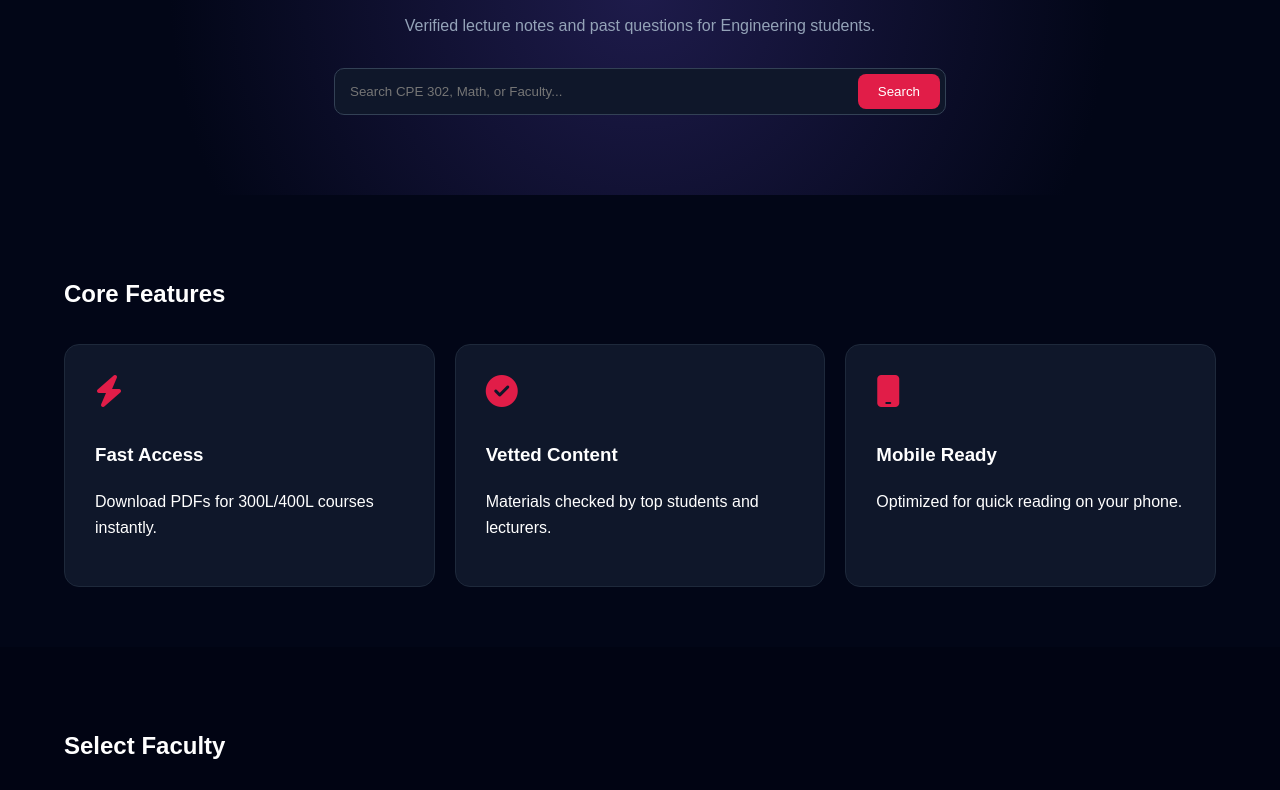
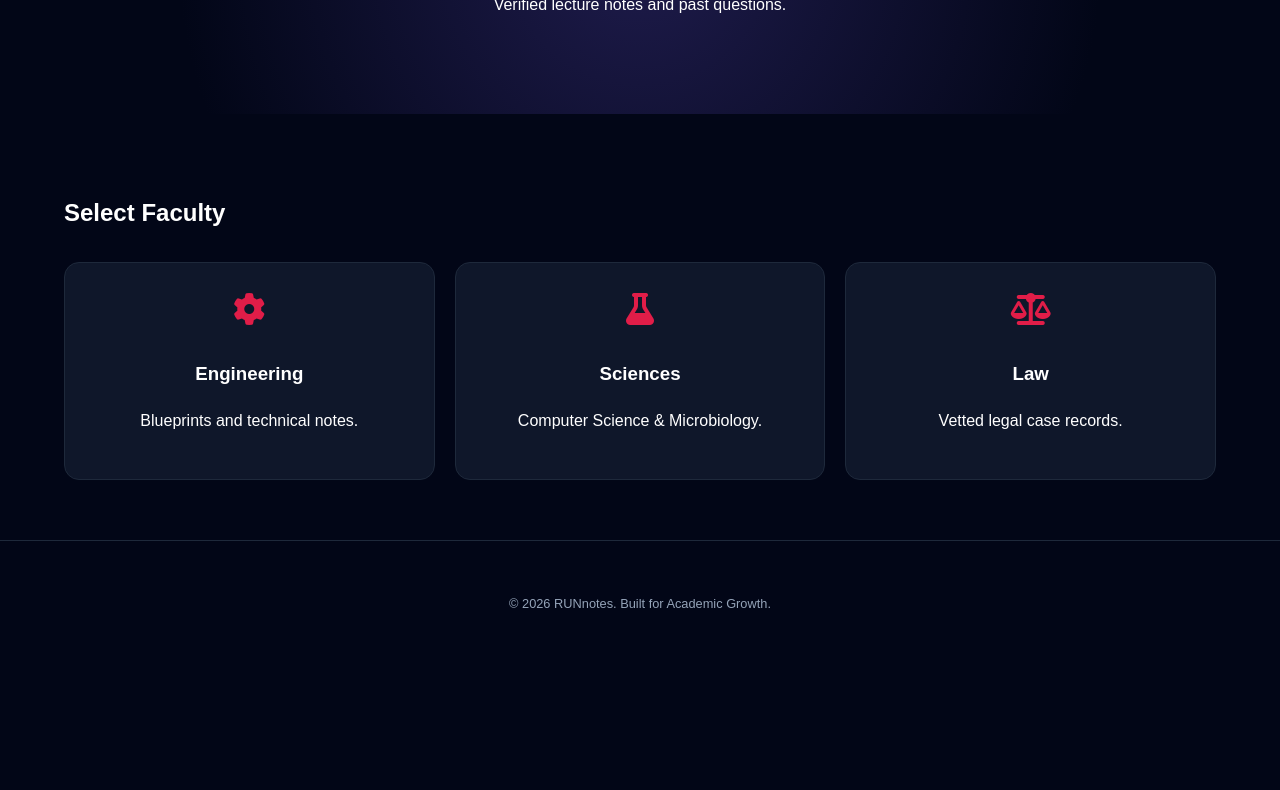
Before and after one commit to runnotes15/run-notes, a plain HTML site: page index.html in a window 1280 px wide. Shown: the part 292-1082 px from the top of the page. After the commit the page ends 959 px from the top, so only its background shows below. Drawn offline with Linux system fonts and the light colour scheme.

Commit message:
Update index.html

```diff
--- a/index.html
+++ b/index.html
@@ -21,7 +21,6 @@
             line-height: 1.6;
         }
 
-        /* Nav */
         nav {
             display: flex;
             justify-content: space-between;
@@ -36,10 +35,6 @@
         .logo { font-size: 1.5rem; font-weight: bold; text-decoration: none; color: white; }
         .logo span { color: var(--red); }
 
-        .nav-links a { color: var(--gray); text-decoration: none; margin-left: 20px; font-size: 0.9rem; }
-        .nav-links a:hover { color: var(--red); }
-
-        /* Hero */
         header {
             padding: 80px 5%;
             text-align: center;
@@ -48,37 +43,7 @@
 
         h1 { font-size: 3rem; margin-bottom: 10px; }
         h1 span { color: var(--red); }
-        header p { color: var(--gray); margin-bottom: 30px; }
 
-        .search-bar {
-            max-width: 600px;
-            margin: 0 auto;
-            display: flex;
-            background: var(--card);
-            padding: 5px;
-            border-radius: 10px;
-            border: 1px solid #334155;
-        }
-
-        .search-bar input {
-            flex: 1;
-            background: none;
-            border: none;
-            color: white;
-            padding: 10px;
-            outline: none;
-        }
-
-        .search-bar button {
-            background: var(--red);
-            border: none;
-            color: white;
-            padding: 10px 20px;
-            border-radius: 8px;
-            cursor: pointer;
-        }
-
-        /* Sections */
         section { padding: 60px 5%; }
         .grid {
             display: grid;
@@ -93,12 +58,23 @@
             border-radius: 15px;
             border: 1px solid #1e293b;
             transition: 0.3s;
+            cursor: pointer;
+            text-align: center;
         }
 
         .card:hover { border-color: var(--red); transform: translateY(-5px); }
         .card i { color: var(--red); font-size: 2rem; margin-bottom: 15px; }
 
-        /* Footer */
+        /* Loading Style */
+        .loading-text {
+            color: var(--red);
+            font-weight: bold;
+            display: flex;
+            flex-direction: column;
+            align-items: center;
+            gap: 10px;
+        }
+
         footer {
             text-align: center;
             padding: 40px;
@@ -106,70 +82,33 @@
             color: var(--gray);
             font-size: 0.8rem;
         }
-
-        @media (max-width: 600px) {
-            h1 { font-size: 2rem; }
-            .nav-links { display: none; } /* Simplified for mobile */
-        }
     </style>
 </head>
 <body>
 
     <nav>
         <a href="#" class="logo">RUN<span>notes.</span></a>
-        <div class="nav-links">
-            <a href="#">Resources</a>
-            <a href="#">Upload</a>
-            <a href="#" style="color: white; background: var(--red); padding: 8px 15px; border-radius: 5px;">Login</a>
-        </div>
     </nav>
 
     <header>
-        <div style="color: var(--red); font-weight: bold; text-transform: uppercase; font-size: 0.8rem;">Academic Hub</div>
         <h1>Your Study <span>Superpower</span></h1>
-        <p>Verified lecture notes and past questions for Engineering students.</p>
-
-        <div class="search-bar">
-            <input type="text" placeholder="Search CPE 302, Math, or Faculty...">
-            <button>Search</button>
-        </div>
+        <p>Verified lecture notes and past questions.</p>
     </header>
 
     <section>
-        <h2>Core Features</h2>
-        <div class="grid">
-            <div class="card">
-                <i class="fas fa-bolt"></i>
-                <h3>Fast Access</h3>
-                <p>Download PDFs for 300L/400L courses instantly.</p>
-            </div>
-            <div class="card">
-                <i class="fas fa-check-circle"></i>
-                <h3>Vetted Content</h3>
-                <p>Materials checked by top students and lecturers.</p>
-            </div>
-            <div class="card">
-                <i class="fas fa-mobile"></i>
-                <h3>Mobile Ready</h3>
-                <p>Optimized for quick reading on your phone.</p>
-            </div>
-        </div>
-    </section>
-
-    <section style="background: #010413;">
         <h2>Select Faculty</h2>
         <div class="grid">
-            <div class="card" onclick="alert('Opening Engineering...')">
+            <div class="card clickable-card">
                 <i class="fas fa-cog"></i>
                 <h3>Engineering</h3>
                 <p>Blueprints and technical notes.</p>
             </div>
-            <div class="card">
+            <div class="card clickable-card">
                 <i class="fas fa-flask"></i>
                 <h3>Sciences</h3>
                 <p>Computer Science & Microbiology.</p>
             </div>
-            <div class="card">
+            <div class="card clickable-card">
                 <i class="fas fa-balance-scale"></i>
                 <h3>Law</h3>
                 <p>Vetted legal case records.</p>
@@ -181,5 +120,25 @@
         <p>&copy; 2026 RUNnotes. Built for Academic Growth.</p>
     </footer>
 
+    <script>
+        // Select all cards with the 'clickable-card' class
+        const cards = document.querySelectorAll('.clickable-card');
+
+        cards.forEach(card => {
+            card.addEventListener('click', function() {
+                // Replace the card content with a loading message
+                this.innerHTML = `
+                    <div class="loading-text">
+                        <i class="fas fa-spinner fa-spin"></i>
+                        <span>Loading...</span>
+                    </div>
+                `;
+
+                // Optional: Redirect to another page after a short delay
+                // setTimeout(() => { window.location.href = 'your-page.html'; }, 1000);
+            });
+        });
+    </script>
+
 </body>
 </html>
```
